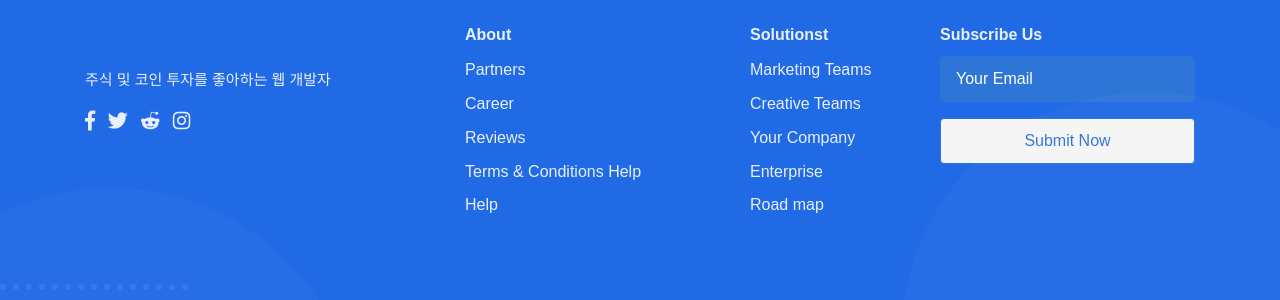
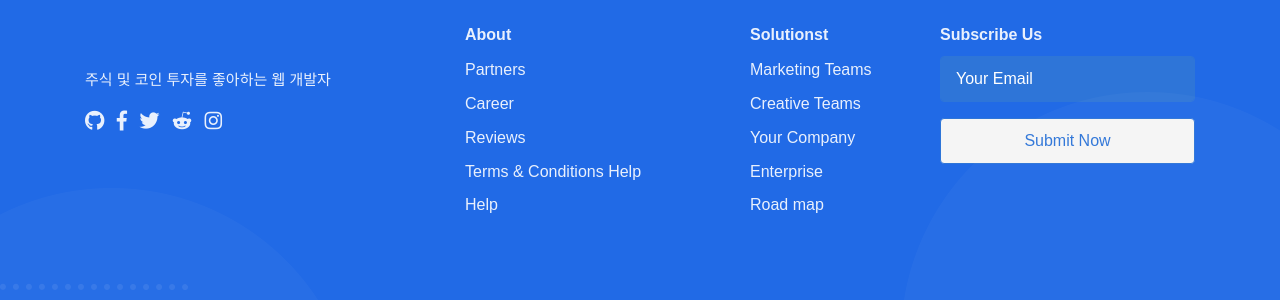
Before and after one commit to yuuisang/yuuisang.github.io, a Jekyll site: the page built from index.html, in a window 1280 px wide. Shown: the part 3355-3655 px from the top of the page. Built offline with Jekyll 4.4.1, drawn with Linux system fonts in a browser that asks for light colours; some web fonts are replaced.

Commit message:
footer icon add

```diff
--- a/_includes/footer.html
+++ b/_includes/footer.html
@@ -7,6 +7,7 @@
                     <div class="footer-widget">
                         <p>주식 및 코인 투자를 좋아하는 웹 개발자</p>
                         <ul class="social-link list-inline">
+                            <li class="list-inline-item"><a href="https://www.github.com/yuuisang"><i class="fab fa-github"></i></a></li>
                             <li class="list-inline-item"><a href="https://www.facebook.com/"><i class="fab fa-facebook-f"></i></a></li>
                             <li class="list-inline-item"><a href="https://www.twitter.com/"><i class="fab fa-twitter"></i></a></li>
                             <li class="list-inline-item"><a href="https://www.reddit.com/"><i class="fab fa-reddit-alien"></i></a></li>
```
